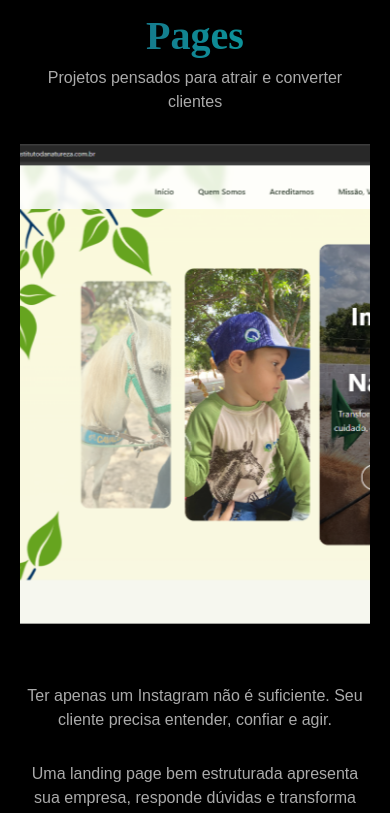
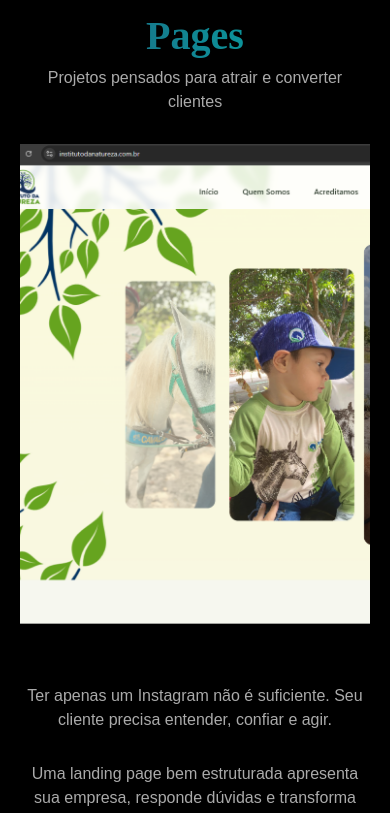
Before and after one commit to brunoferreira126/perfectevolution, a React (Vite) app in the folder perfect-evolution/: page / in a window 390 px wide. Shown: the part 2811-3624 px from the top of the page. Built offline with nearby package versions, Linux system fonts and the light colour scheme.

Commit message:
fix: carrossel mobile mais lento e contínuo

```diff
--- a/perfect-evolution/src/Components/Portfolio.css
+++ b/perfect-evolution/src/Components/Portfolio.css
@@ -30,15 +30,23 @@
   position: relative;
 }
 
-/* 🔥 ANIMAÇÃO PADRÃO (DESKTOP) */
+/* 🔥 TRACK CORRIGIDO (IPHONE FIX) */
 .carousel-track {
   display: flex;
   gap: 20px;
-  width: max-content;
-  animation: scroll 20s linear infinite; /* mais suave */
+  width: fit-content; /* 🔥 resolve bug Safari */
+  animation: scroll 25s linear infinite;
+  will-change: transform;
+  transform: translateZ(0);
 }
 
-/* ===== INSTAGRAM CARDS ===== */
+/* 🔥 MAIS RÁPIDO PARA SITES */
+.carousel-track.slow {
+  animation: scroll 20s linear infinite;
+  gap: 30px;
+}
+
+/* ===== INSTAGRAM ===== */
 .carousel-track .card {
   min-width: 220px;
   height: 420px;
@@ -54,11 +62,6 @@
 }
 
 /* ===== SITES ===== */
-.carousel-track.slow {
-  animation: scroll 30s linear infinite;
-  gap: 30px;
-}
-
 .site-card {
   min-width: 80vw;
   height: 70vh;
@@ -110,7 +113,6 @@
   font-size: 1rem;
   box-shadow: 0 0 20px rgba(248, 160, 75, 0.8);
 
-  /* ❌ escondido no desktop */
   opacity: 0;
   transform: translateY(15px);
   transition: 0.3s;
@@ -125,7 +127,6 @@
   transform: scale(1.05);
 }
 
-/* indicador */
 .site-card::before {
   content: "Clique para acessar";
   position: absolute;
@@ -144,39 +145,42 @@
   margin-inline: auto;
 }
 
-/* ===== ANIMAÇÃO ===== */
+/* ===== ANIMAÇÃO (IPHONE FIX) ===== */
 @keyframes scroll {
-  0% { transform: translateX(0); }
-  100% { transform: translateX(-33.333%); } /* 🔥 menos distância */
+  0% { transform: translate3d(0,0,0); }
+  100% { transform: translate3d(-33.333%,0,0); }
 }
+
+/* ===== PAUSA AO PASSAR / TOCAR ===== */
+.carousel-track:hover {
+  animation-play-state: paused;
+}
+
+/* ===== MOBILE ===== */
 @media (max-width: 768px) {
 
-  /* 🔥 MAIS LENTO (bem mais suave) */
   .carousel-track {
-    animation: scroll 60s linear infinite;
-    gap: 10px; /* 🔥 diminui espaço */
+    animation: scroll 100s linear infinite; /* 🔥 bem lento */
+    gap: 6px;
   }
 
   .carousel-track.slow {
-    animation: scroll 80s linear infinite;
+    animation: scroll 60s linear infinite; /* 🔥 mais rápido que perfis */
   }
 
-  /* 🔥 CARDS GRANDES */
   .carousel-track .card {
-    min-width: 75vw; /* menor que 90 pra caber mais de um */
+    min-width: 80vw;
     height: 480px;
     flex-shrink: 0;
   }
 
-  /* 🔥 IMAGEM AJUSTADA */
   .carousel-track .card img {
     object-fit: contain;
     background: #000;
   }
 
-  /* 🔥 SITES */
   .site-card {
-    min-width: 85vw;
+    min-width: 90vw;
     height: auto;
   }
 
@@ -184,10 +188,9 @@
     object-fit: contain;
   }
 
-  /* 🔥 BOTÃO SEMPRE VISÍVEL */
+  /* botão sempre visível */
   .site-card button {
     opacity: 1;
     transform: none;
   }
-
 }
```
